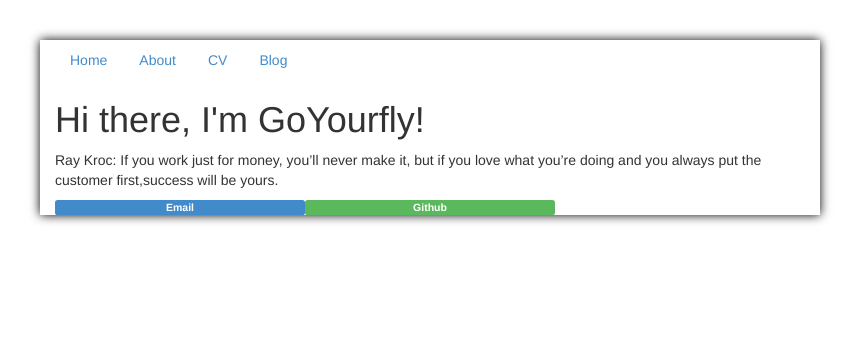
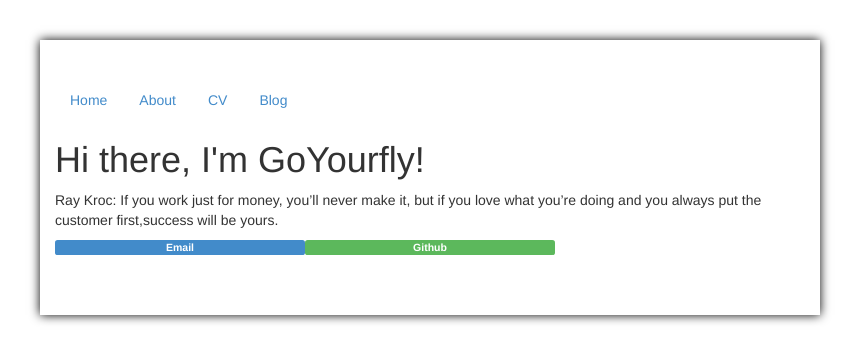
Before and after one commit to goyourfly/goyourfly.github.io, a Jekyll site: the page built from index.html, in a window 1280 px wide. Shown: the top 362 px of the page, without its empty margins (210-1069 px from the left). Built offline with Jekyll 4.4.1, drawn with Linux system fonts in a browser that asks for light colours.

Commit message:
Update default.html

```diff
--- a/_layouts/default.html
+++ b/_layouts/default.html
@@ -14,7 +14,7 @@
 		<body>
 		<div class="container">
 			<div class="row">
-				<div class="col-xs-12 col-md-8 col-md-offset-2" style="margin-top:40px;box-shadow:0px 0px 10px rgba(0,0,0,100);">
+				<div class="col-xs-12 col-md-8 col-md-offset-2" style="margin-top:40px;margin-bottom:100px; padding-top:40px;padding-bottom:60px; box-shadow:0px 0px 10px rgba(0,0,0,40);">
 			<ul class="nav nav-pills" role="tablist">
 				<li role="presentation"><a href="/">Home</a></li>
 		       		<li role="presentation"><a href="/about">About</a></li>
```
